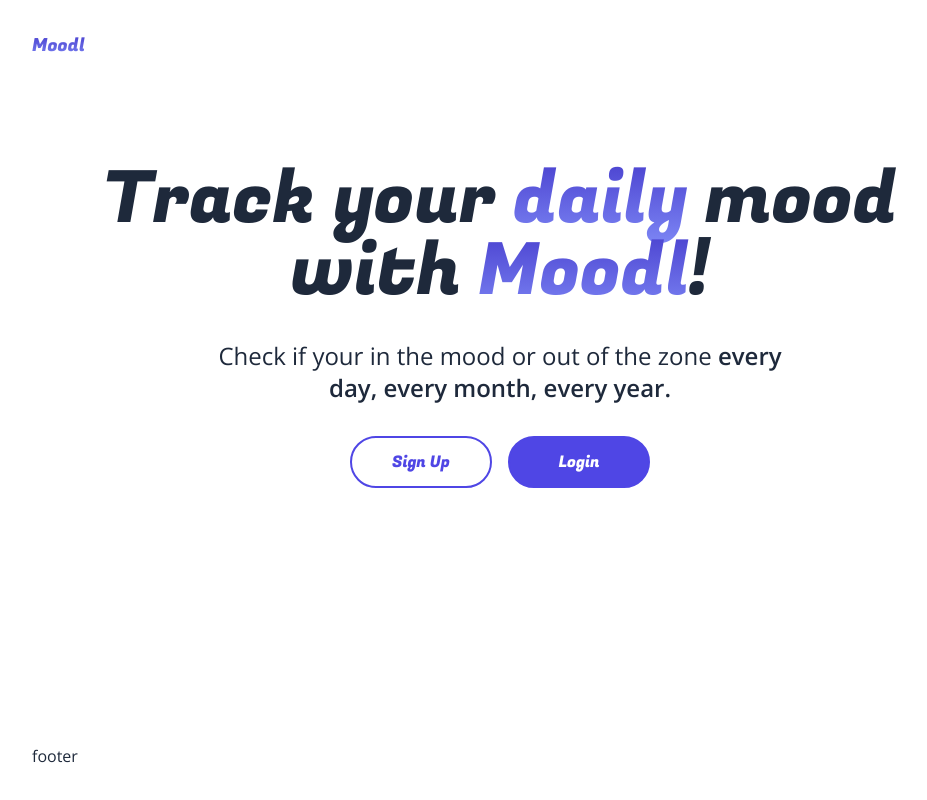
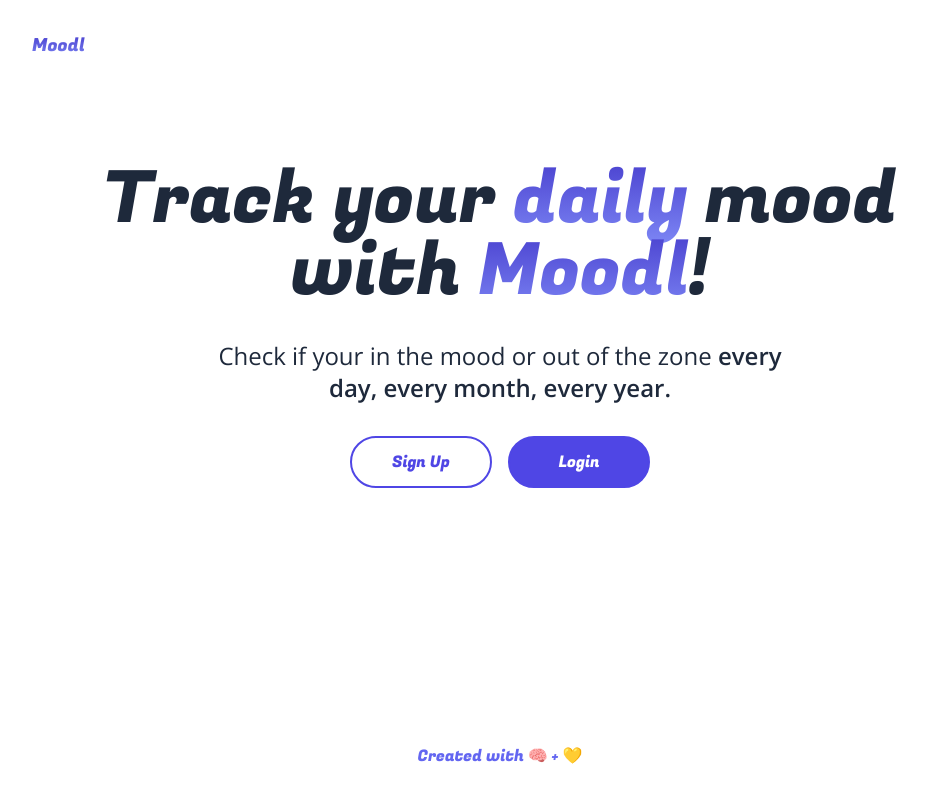
Before and after one commit to Rahul-Ravisundar/Moodl, a Next.js app: page / in a window 1280 px wide. Shown: the whole page, without its empty margins (140-1067 px from the left). Built offline with nearby package versions, Linux system fonts and the light colour scheme.

Commit message:
Updated footer text.

```diff
--- a/app/layout.js
+++ b/app/layout.js
@@ -18,8 +18,8 @@ export default function RootLayout({ children }) {
   );
 
   const footer = (
-    <footer className="p-4 sm:p-8">
-      footer
+    <footer className="p-4 sm:p-8 grid place-items-center">
+      <p className={ "text-indigo-500 " + fugaz.className }>Created with 🧠 + 💛</p>
     </footer>
   );
 
```
